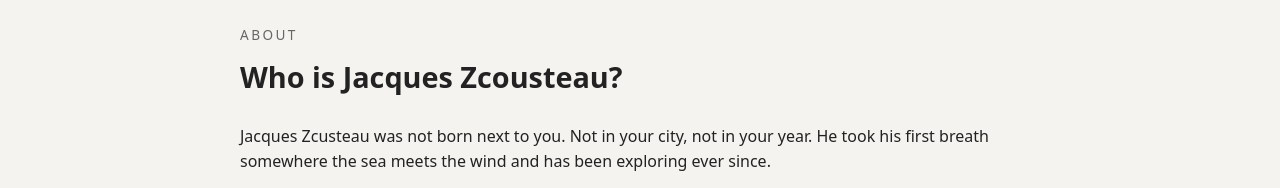
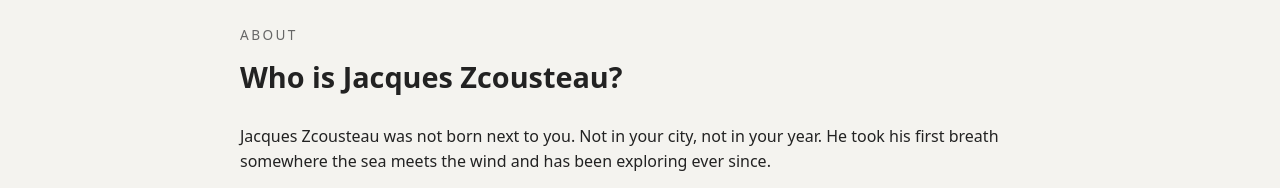
Before and after one commit to JacquesZcousteau/jacqueszcusteau, a plain HTML site: page index.html in a window 1280 px wide. Shown: the part 840-1028 px from the top of the page. Drawn offline with Linux system fonts and the light colour scheme.

Commit message:
Update index.html

```diff
--- a/index.html
+++ b/index.html
@@ -263,7 +263,7 @@ They call him Jacques Zcousteau - a twin from another life, wandering to remind
         <div class="section-title">About</div>
         <h2 class="section-heading">Who is Jacques Zcousteau?</h2>
         <p>
-          Jacques Zcusteau was not born next to you. Not in your city, not in your year.
+          Jacques Zcousteau was not born next to you. Not in your city, not in your year.
           He took his first breath somewhere the sea meets the wind and has been exploring ever since.
         </p>
         <p>
```
